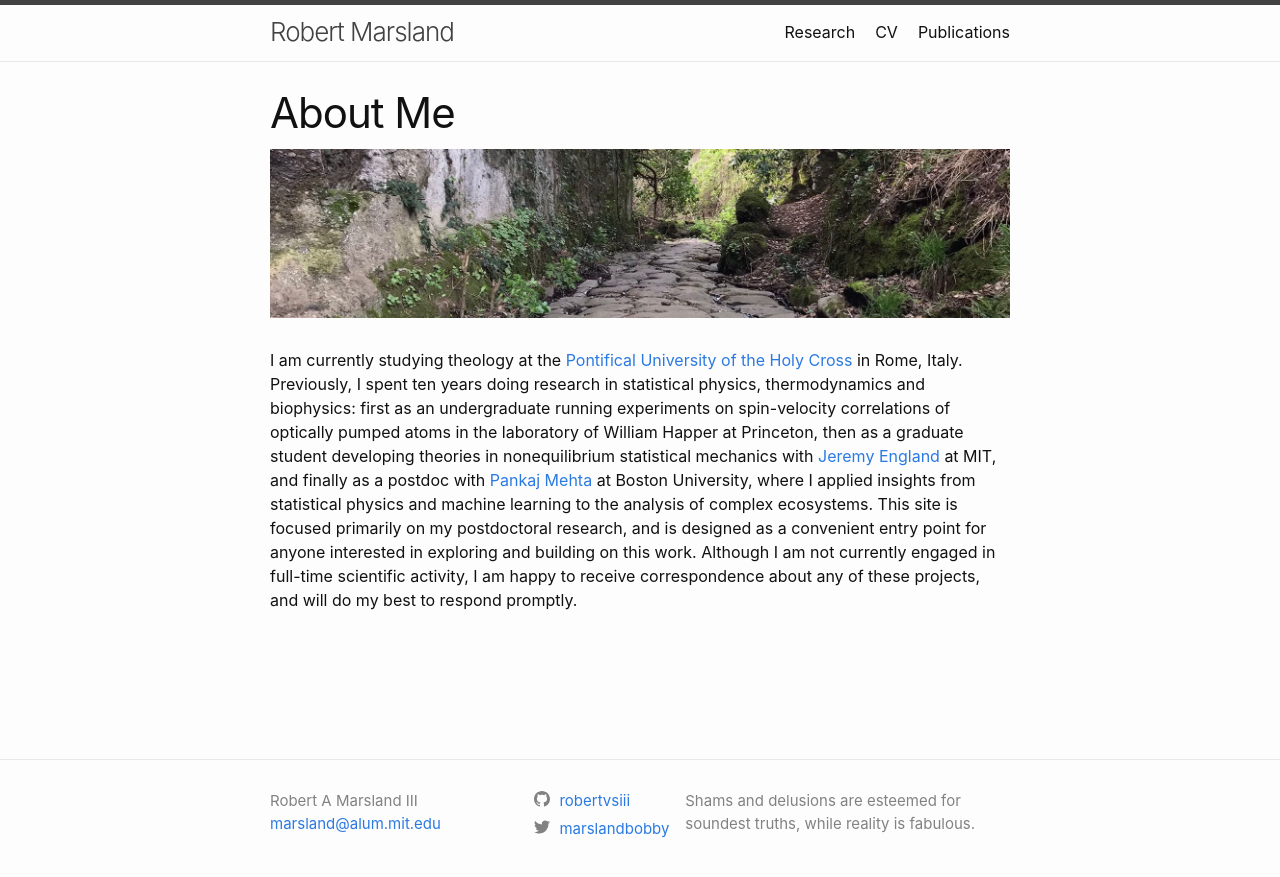
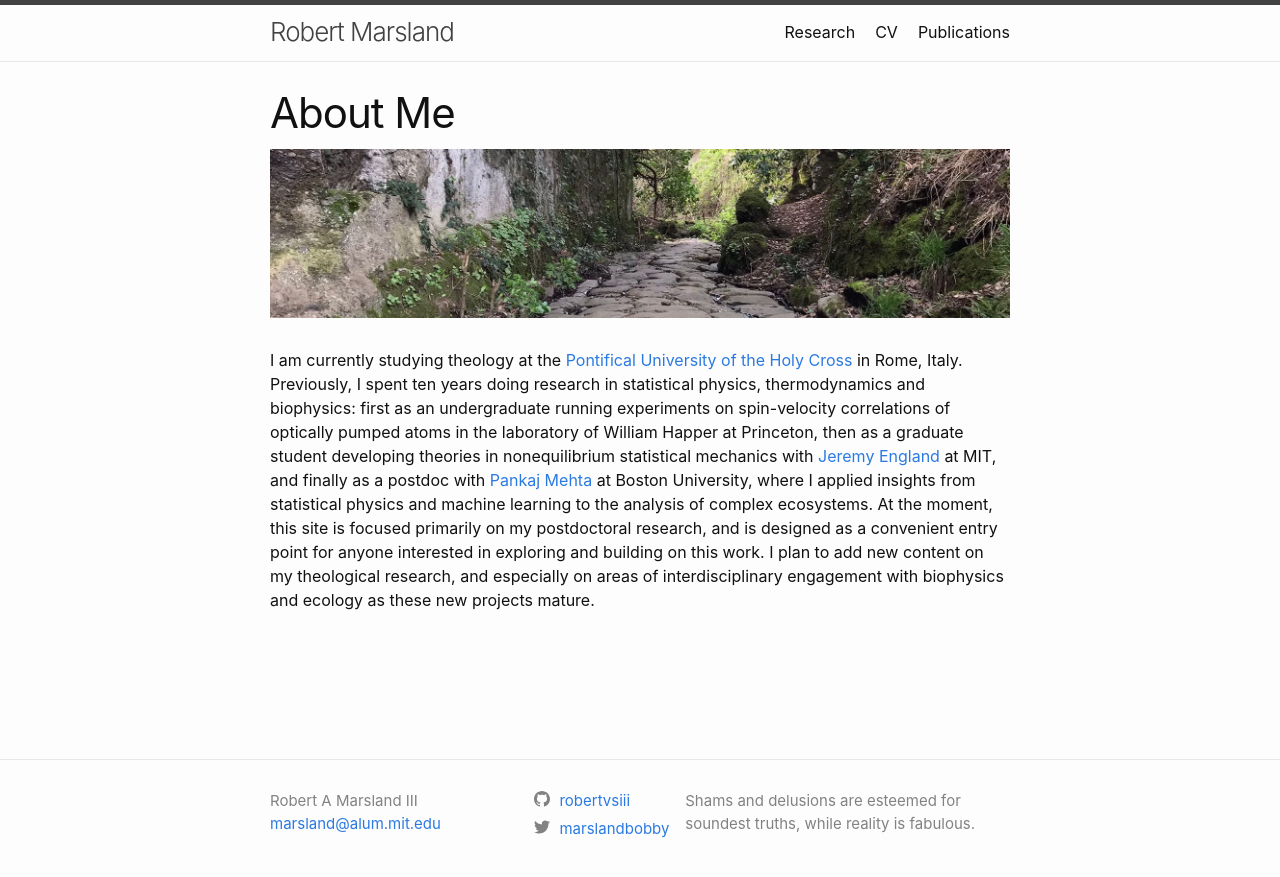
Before and after one commit to robertvsiii/robertvsiii.github.io, a Jekyll site: the page built from index.markdown, in a window 1280 px wide. Shown: the top 877 px of the page. Built offline with Jekyll 4.4.1, drawn with Linux system fonts in a browser that asks for light colours.

Commit message:
Update index.markdown

```diff
--- a/index.markdown
+++ b/index.markdown
@@ -7,7 +7,7 @@ featured-image: etruscan-road-banner.jpeg
 featured-image-alt: Etruscan road
 ---
 
-I am currently studying theology at the [Pontifical University of the Holy Cross][pusc] in Rome, Italy. Previously, I spent ten years doing research in statistical physics, thermodynamics and biophysics: first as an undergraduate running experiments on spin-velocity correlations of optically pumped atoms in the laboratory of William Happer at Princeton, then as a graduate student developing theories in nonequilibrium statistical mechanics with [Jeremy England][jeremy] at MIT, and finally as a postdoc with [Pankaj Mehta][pankaj] at Boston University, where I applied insights from statistical physics and machine learning to the analysis of complex ecosystems. This site is focused primarily on my postdoctoral research, and is designed as a convenient entry point for anyone interested in exploring and building on this work. Although I am not currently engaged in full-time scientific activity, I am happy to receive correspondence about any of these projects, and will do my best to respond promptly.
+I am currently studying theology at the [Pontifical University of the Holy Cross][pusc] in Rome, Italy. Previously, I spent ten years doing research in statistical physics, thermodynamics and biophysics: first as an undergraduate running experiments on spin-velocity correlations of optically pumped atoms in the laboratory of William Happer at Princeton, then as a graduate student developing theories in nonequilibrium statistical mechanics with [Jeremy England][jeremy] at MIT, and finally as a postdoc with [Pankaj Mehta][pankaj] at Boston University, where I applied insights from statistical physics and machine learning to the analysis of complex ecosystems. At the moment, this site is focused primarily on my postdoctoral research, and is designed as a convenient entry point for anyone interested in exploring and building on this work. I plan to add new content on my theological research, and especially on areas of interdisciplinary engagement with biophysics and ecology as these new projects mature.
 
 [brown]: http://users.ox.ac.uk/~brownhr/
 [pusc]: https://en.pusc.it/
```
